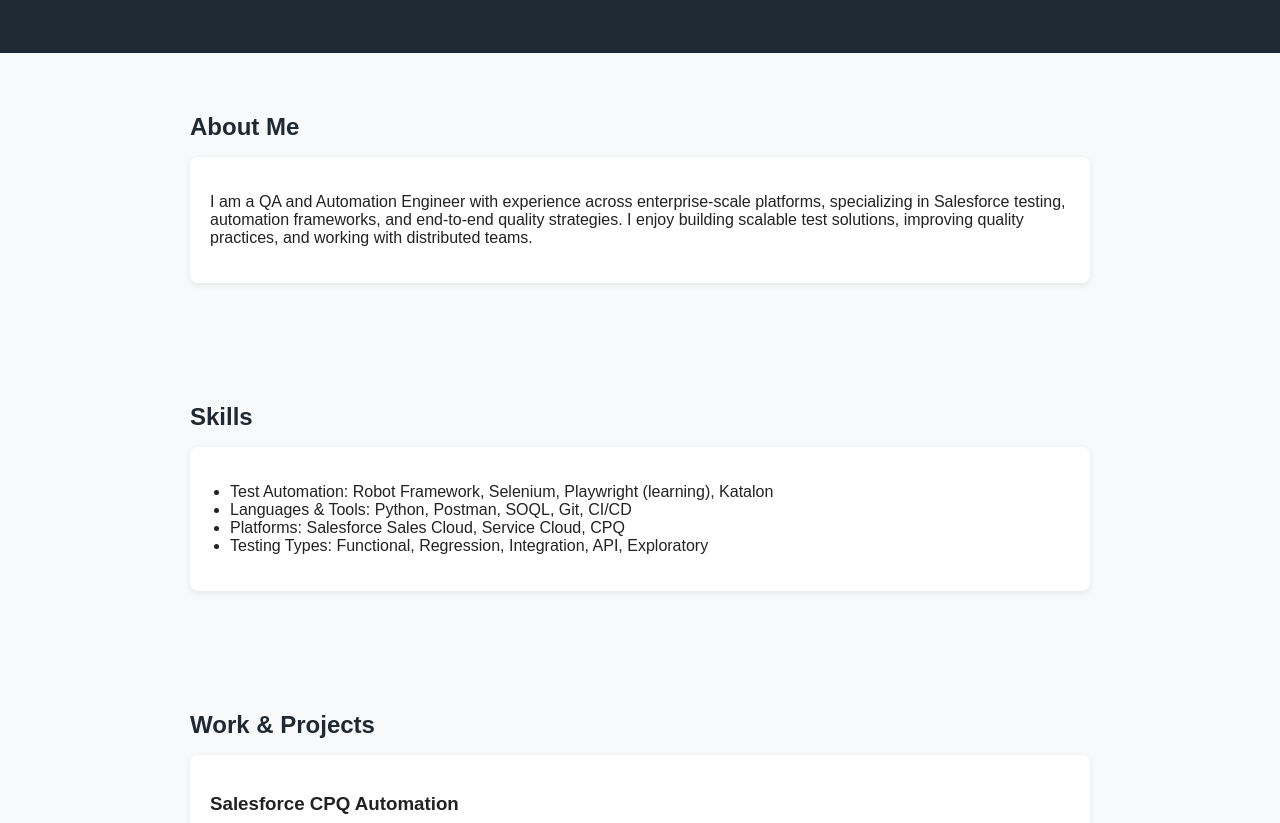
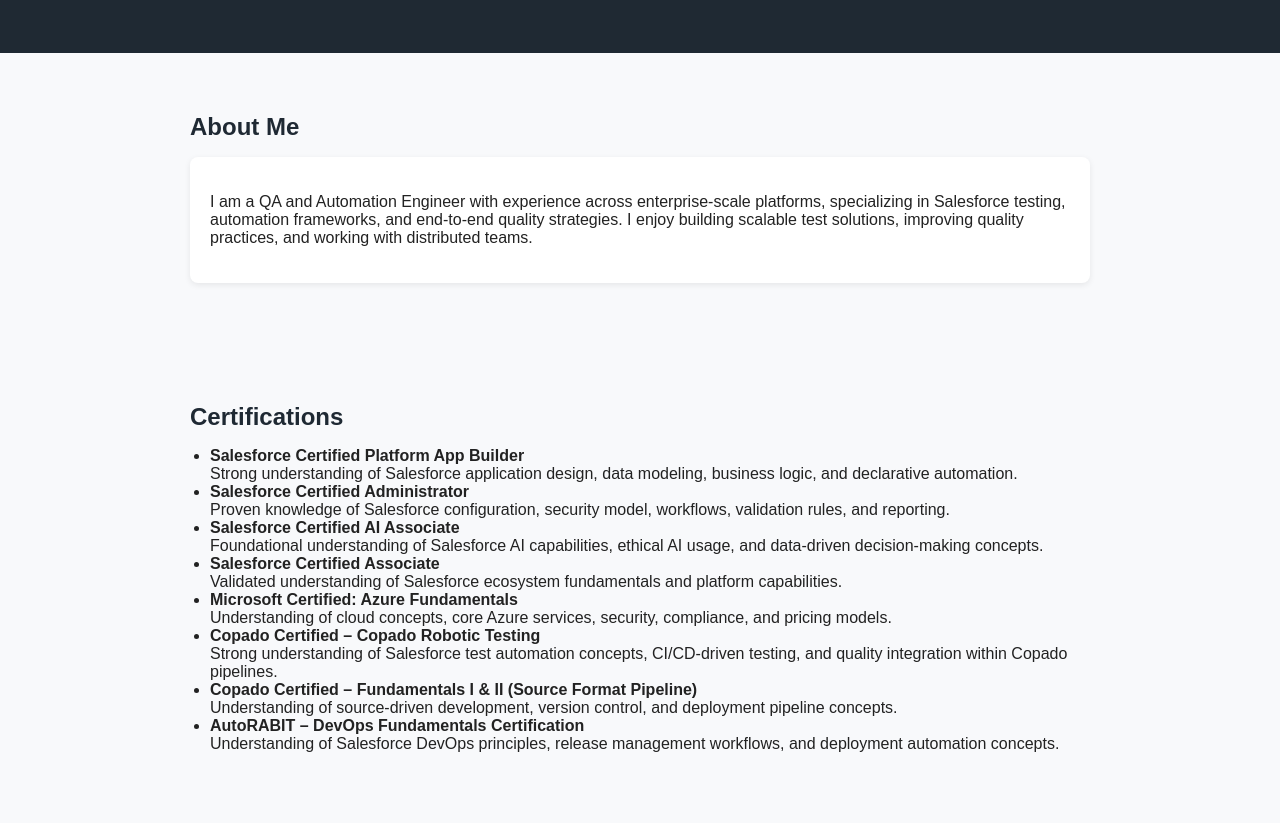
Before and after one commit to RevrajQA/revathyrajan.github.io, a plain HTML site: page index.html in a window 1280 px wide. Shown: the part 129-952 px from the top of the page. Drawn offline with Linux system fonts and the light colour scheme.

Commit message:
Add Certifications section

```diff
--- a/index.html
+++ b/index.html
@@ -30,6 +30,61 @@
     <p>I am a QA and Automation Engineer with experience across enterprise-scale platforms, specializing in Salesforce testing, automation frameworks, and end-to-end quality strategies. I enjoy building scalable test solutions, improving quality practices, and working with distributed teams.</p>
   </div>
 </section>
+
+<section id="certifications">
+  <h2>Certifications</h2>
+
+  <ul>
+    <li>
+      <strong>Salesforce Certified Platform App Builder</strong><br>
+      Strong understanding of Salesforce application design, data modeling,
+      business logic, and declarative automation.
+    </li>
+
+    <li>
+      <strong>Salesforce Certified Administrator</strong><br>
+      Proven knowledge of Salesforce configuration, security model,
+      workflows, validation rules, and reporting.
+    </li>
+
+    <li>
+      <strong>Salesforce Certified AI Associate</strong><br>
+      Foundational understanding of Salesforce AI capabilities,
+      ethical AI usage, and data-driven decision-making concepts.
+    </li>
+
+    <li>
+      <strong>Salesforce Certified Associate</strong><br>
+      Validated understanding of Salesforce ecosystem fundamentals
+      and platform capabilities.
+    </li>
+
+    <li>
+      <strong>Microsoft Certified: Azure Fundamentals</strong><br>
+      Understanding of cloud concepts, core Azure services,
+      security, compliance, and pricing models.
+    </li>
+
+    <li>
+      <strong>Copado Certified – Copado Robotic Testing</strong><br>
+      Strong understanding of Salesforce test automation concepts,
+      CI/CD-driven testing, and quality integration within Copado pipelines.
+    </li>
+
+    <li>
+      <strong>Copado Certified – Fundamentals I & II (Source Format Pipeline)</strong><br>
+      Understanding of source-driven development,
+      version control, and deployment pipeline concepts.
+    </li>
+
+    <li>
+      <strong>AutoRABIT – DevOps Fundamentals Certification</strong><br>
+      Understanding of Salesforce DevOps principles,
+      release management workflows, and deployment automation concepts.
+    </li>
+  </ul>
+</section>
+
 
 <section>
   <h2>Skills</h2>
```
